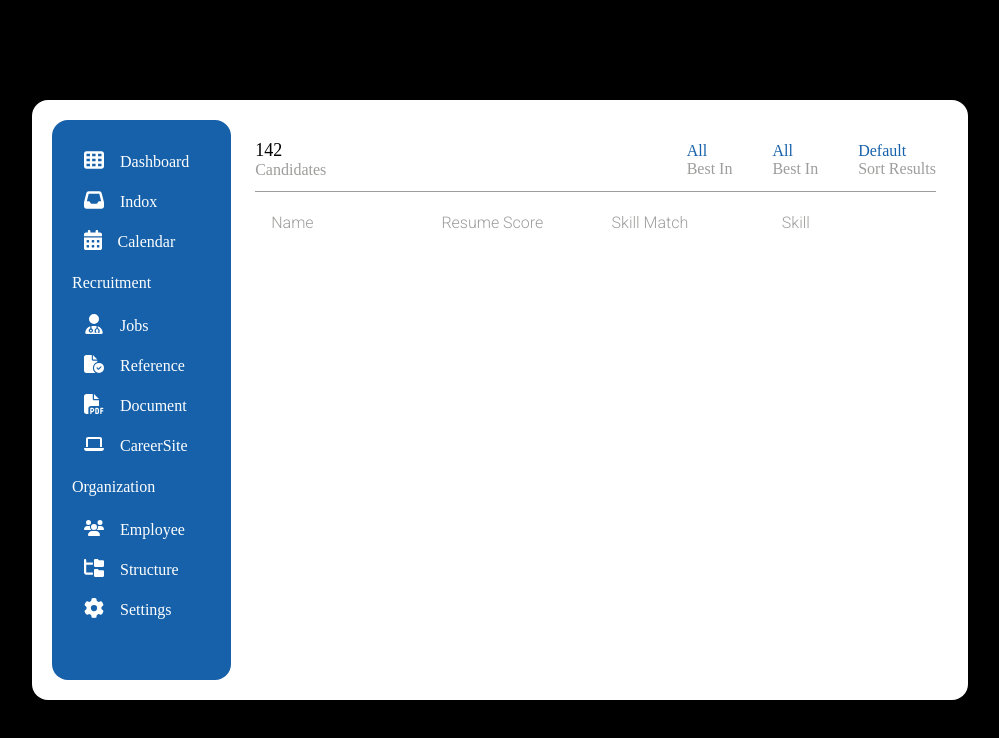
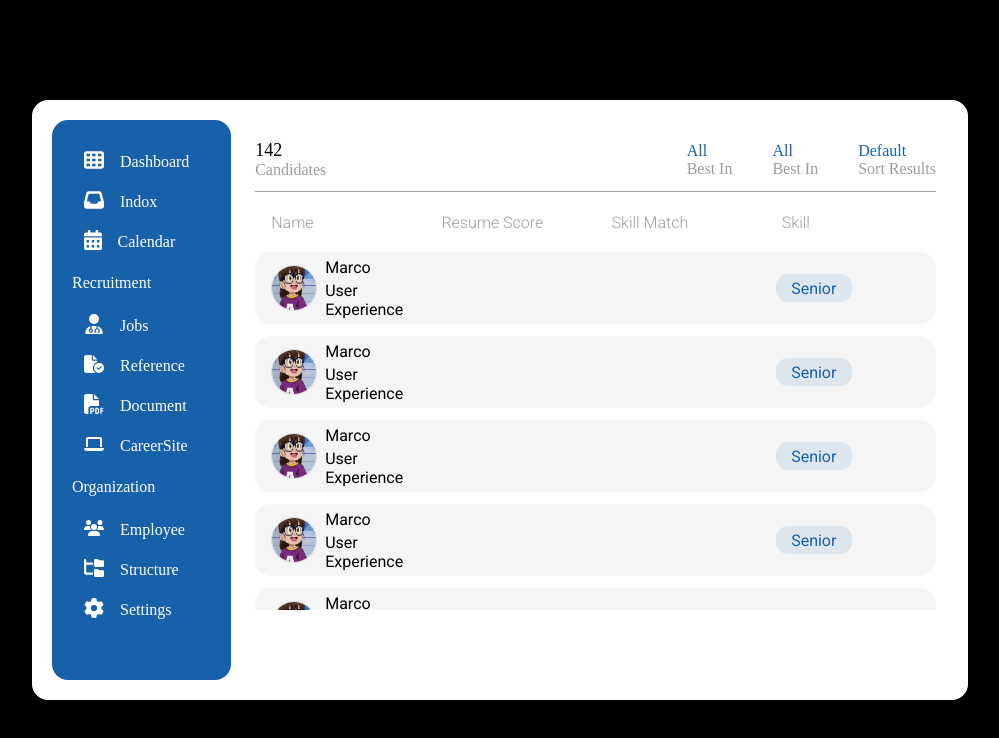
Before and after one commit to YooHyeok/vue3-vite-9din-pagenation-ts, a Vue app: page /#/ in a window 1280 px wide. Shown: the top 738 px of the page, without its empty margins (140-1139 px from the left). Built offline with nearby package versions, Linux system fonts and the light colour scheme; a web font is replaced by a local one.

Commit message:
feat: `List.vue` 리스트 컴포넌트 퍼블리싱 구현 및 Notice컴포넌트에 적용

```diff
--- /dev/null
+++ b/src/components/mocules/List.vue
@@ -0,0 +1,90 @@
+<template>
+  <div class="list">
+    <div class="list__avatar">
+      <img src="@/assets/images/arare.jpg" alt="" class="list__avatar__image">
+      <div class="list__avatar__text-box">
+        <span class="name">Marco</span>
+        <span class="ducy">User Experience</span>
+      </div>
+    </div>
+    <div class="list__item"></div>
+    <div class="list__item"></div>
+    <div class="list__item">
+      <div class="list__item__chip">Senior</div>
+    </div>
+  </div>
+</template>
+
+<script setup lang="ts">
+
+</script>
+
+<style lang="scss" scoped>
+.list {
+  display: flex;
+  align-items: center;
+
+  width: calc(100% - 32px);
+  height: 72px;
+  min-height: 72px;
+
+  padding: 0 16px;
+  gap: 24px;
+
+  background-color: rgba($color-white-200, 0.1);
+  border-radius: 16px;
+
+  &__avatar {
+    display: flex;
+    align-items: center;
+    justify-content: flex-start;
+
+    width: 25%;
+
+    gap: 8px;
+
+    &__image {
+      width: 44px;
+      height: 44px;
+
+      border-radius: 50%;
+      border: 1px solid rgba($color-white-200, 0.3);
+    }
+
+    &__text-box {
+      display: flex;
+      flex-direction: column;
+
+      gap: 4px;
+
+      .name {
+        color: $color-black-900;
+      }
+      .duty {
+        font-size: 14px;
+        font-weight: 300;
+        color: $color-white-200;
+      }
+    }
+  }
+  &__item {
+    width: 25%;
+
+    &__chip {
+      display: flex;
+      align-items: center;
+      justify-content: center;
+
+      width: 60px;
+      height: 12px;
+
+      padding: 8px;
+
+      color: $color-blue-000;
+
+      background-color: rgba($color-blue-000, 0.1);
+      border-radius: 12px;
+    }
+  }
+}
+</style>
--- a/src/components/organisms/Notice.vue
+++ b/src/components/organisms/Notice.vue
@@ -27,11 +27,23 @@
         <span class="label">Skill Match</span>
         <span class="label">Skill</span>
       </div>
-      <div class="notice__body__list-box"></div>
+      <div class="notice__body__list-box">
+        <NoticeList/>
+        <NoticeList/>
+        <NoticeList/>
+        <NoticeList/>
+        <NoticeList/>
+        <NoticeList/>
+        <NoticeList/>
+        <NoticeList/>
+        <NoticeList/>
+        <NoticeList/>
+      </div>
     </div>
   </div>
 </template>
 <script setup lang="ts">
+import NoticeList from '@components/mocules/List.vue'
 </script>
 <style lang="scss" scoped>
 .notice {
@@ -124,7 +136,7 @@
     }
     &__list-box {
         display: flex;
-        align-items: column;
+        flex-direction: column;
         justify-content: flex-start;
 
         width: 100%;
```
Also changed, not shown: src/assets/images/arare.jpg (added).
